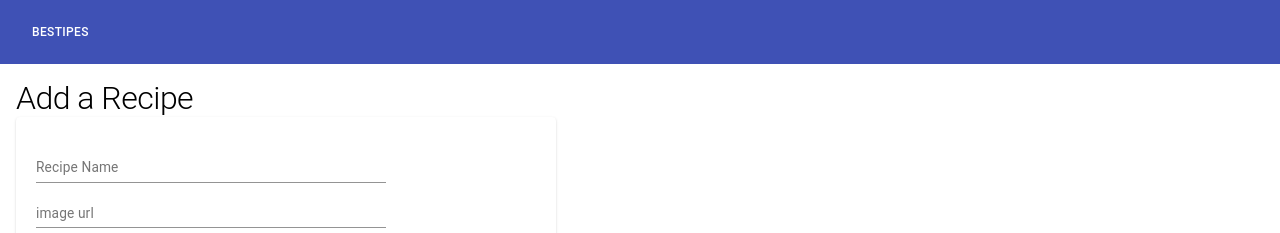
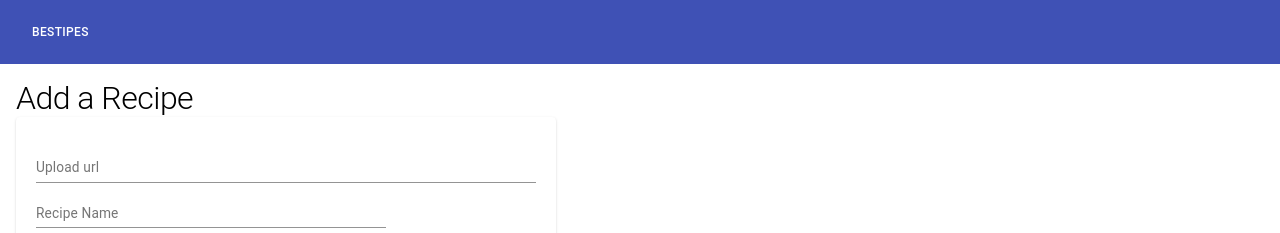
Before and after one commit to ginavasiloff/bestipes, a React (Create React App) app: page /recipe/new in a window 1280 px wide. Shown: the top 233 px of the page. Built offline with nearby package versions, Linux system fonts and the light colour scheme; no server answers.

Commit message:
send request to upload recipe

```diff
--- a/src/data/recipes-api.ts
+++ b/src/data/recipes-api.ts
@@ -22,6 +22,14 @@ export const postRecipe = async (recipe: RecipeT, url = data_url) => {
   };
   fetch(url, req);
   return true;
+};
+
+export const uploadRecipe = async (url: string) => {
+  const req = {
+    method: 'POST',
+    data: url,
+  };
+  fetch(data_url + '/upload', req);
 };
 
 export const validateRecipe = (obj: Partial<RecipeT>): RecipeT | null => {
--- a/src/views/new-recipe/index.tsx
+++ b/src/views/new-recipe/index.tsx
@@ -7,12 +7,17 @@ import {
   TextField,
   TextareaAutosize,
   Typography,
+  Box,
 } from '@material-ui/core';
 import AddIcon from '@material-ui/icons/Add';
 import DeleteIcon from '@material-ui/icons/Delete';
 import styles from './new-recipe.module.css';
 import { IngredientT, RecipeT } from '../../data/recipe-defs';
-import { postRecipe, validateRecipe } from '../../data/recipes-api';
+import {
+  postRecipe,
+  validateRecipe,
+  uploadRecipe,
+} from '../../data/recipes-api';
 
 export const NewRecipe = () => {
   const newRecipe: RecipeT = {
@@ -30,6 +35,7 @@ export const NewRecipe = () => {
   };
 
   const [recipe, setRecipe] = useState(newRecipe);
+  const [uploadUrl, setUploadUrl] = useState(recipe.source);
 
   const handleUpdateRecipe = (key: string, value: any) => {
     setRecipe({ ...recipe, [key]: value });
@@ -67,12 +73,24 @@ export const NewRecipe = () => {
     !!valid && postRecipe(valid);
   };
 
+  const onKeyPress = (e: any) => {
+    if (e.key === 'Enter') {
+      uploadUrl && uploadRecipe(uploadUrl);
+    }
+  };
   return (
     <>
       <Typography variant='h1'>Add a Recipe</Typography>
       <Paper className={styles.formWrap}>
+        <TextField
+          fullWidth
+          label='Upload url'
+          value={uploadUrl}
+          onChange={(e) => setUploadUrl(e.target.value)}
+          onKeyPress={(e) => onKeyPress(e)}
+        />
         <form autoComplete='off' onSubmit={(e) => handleSubmit(e)}>
-          <div className={styles.details}>
+          <Box component='div' className={styles.details}>
             <TextField
               fullWidth
               label='Recipe Name'
@@ -88,8 +106,8 @@ export const NewRecipe = () => {
               label='source'
               onChange={(e) => handleUpdateRecipe('source', e.target.value)}
             />
-          </div>
-          <div>
+          </Box>
+          <Box component='div'>
             <Typography variant='h3'>
               Ingredients{' '}
               <IconButton
@@ -106,7 +124,7 @@ export const NewRecipe = () => {
               </IconButton>
             </Typography>
             {recipe.ingredients.map((i, idx) => (
-              <div className={styles.ingredient}>
+              <Box component='span' className={styles.ingredient}>
                 <TextField
                   label='ingredient'
                   value={i.name}
@@ -136,10 +154,10 @@ export const NewRecipe = () => {
                 >
                   <DeleteIcon />
                 </IconButton>
-              </div>
+              </Box>
             ))}
-          </div>
-          <div>
+          </Box>
+          <Box component='div'>
             <Typography variant='h3'>
               Instructions{' '}
               <IconButton
@@ -162,7 +180,7 @@ export const NewRecipe = () => {
                 onChange={(e) => handleUpdateInstructions(e.target.value, idx)}
               />
             ))}
-          </div>
+          </Box>
           <Button type='submit' color='primary'>
             Submit
           </Button>
```
